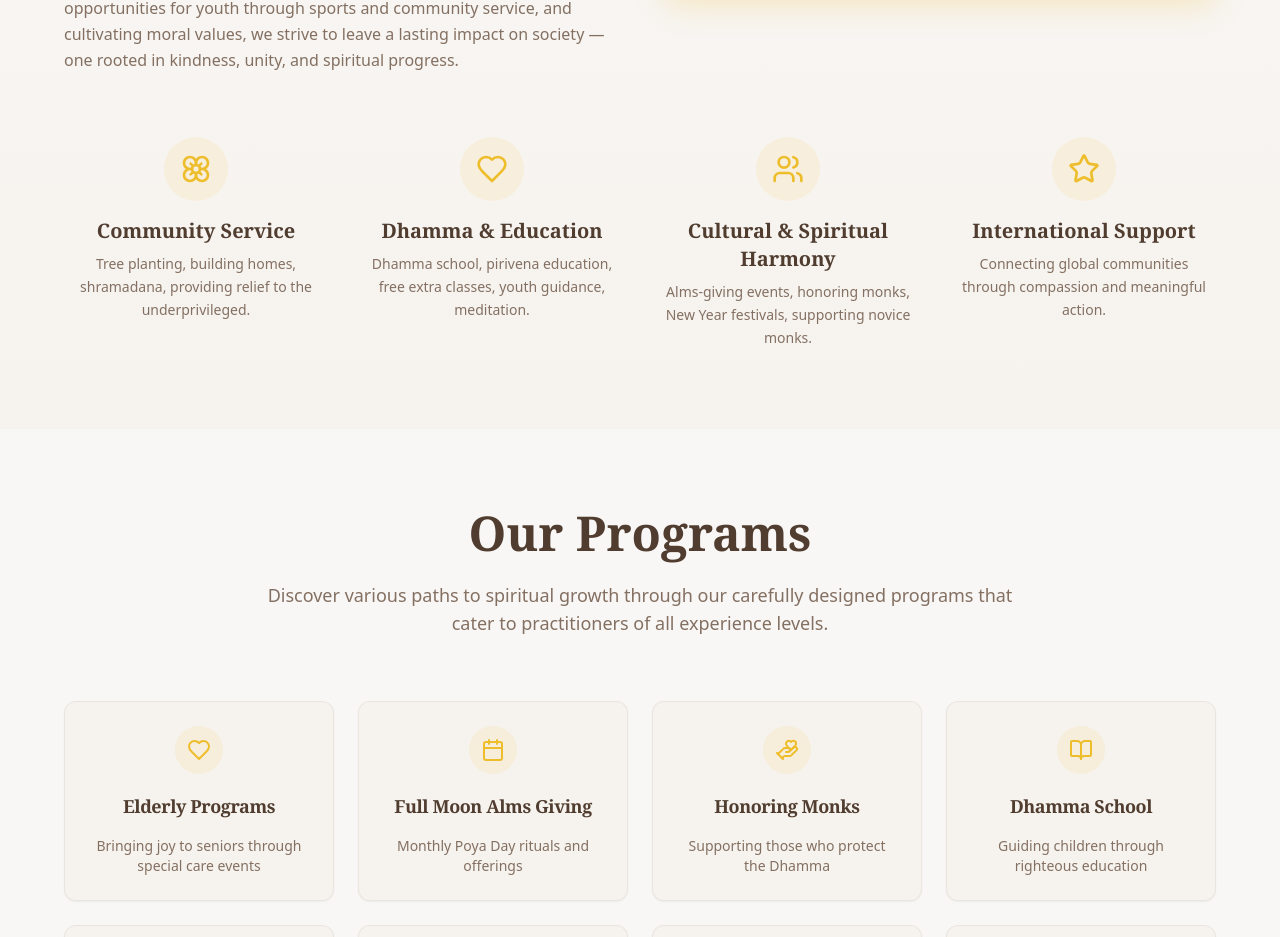
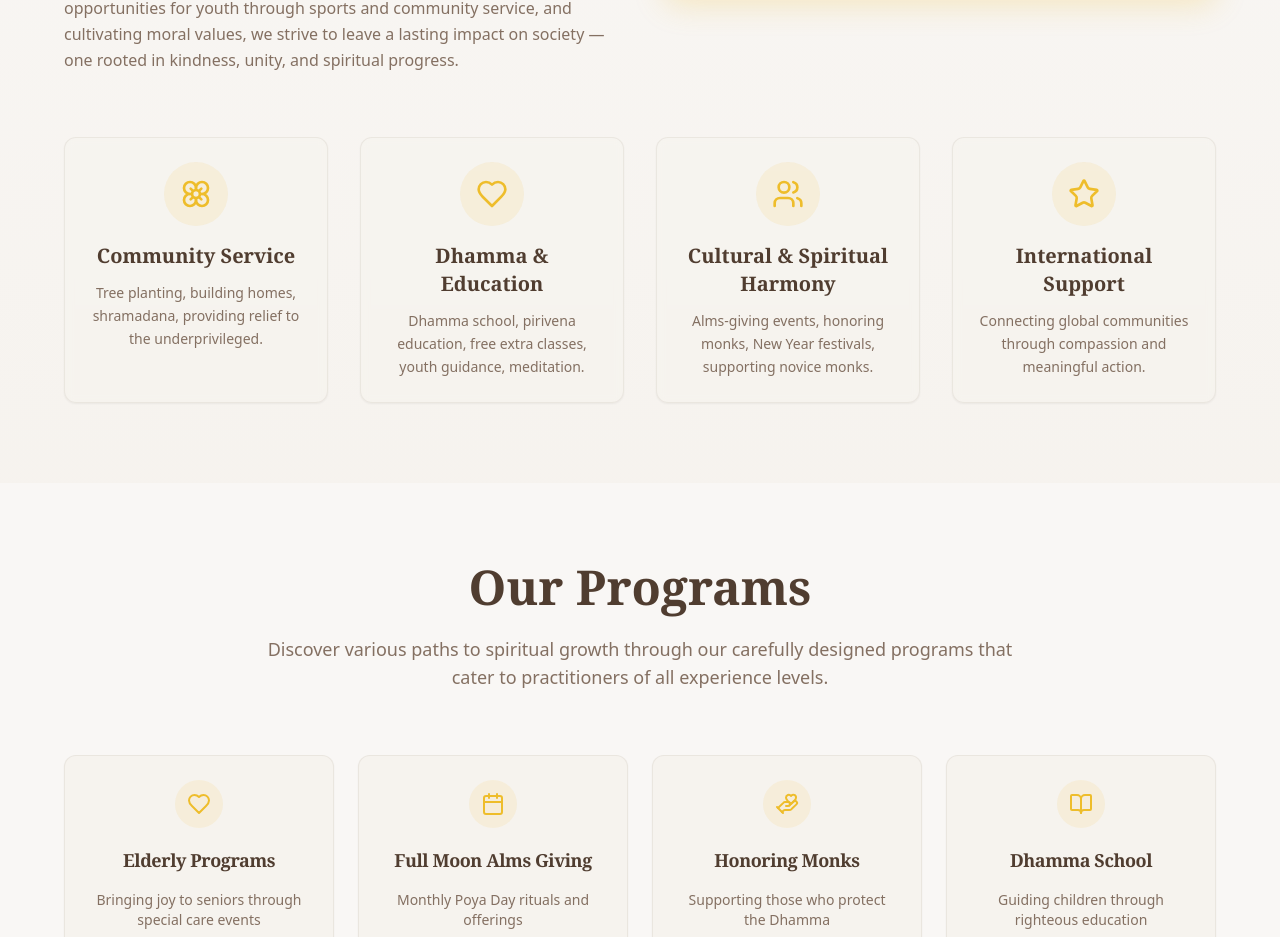
Before and after one commit to webartbybinara/gunalankara-web-sanctuary, a React (Vite) app: page / in a window 1280 px wide. Shown: the part 1279-2216 px from the top of the page. Built offline with nearby package versions, Linux system fonts and the light colour scheme.

Commit message:
Refactor About Us section
Change the About Us section to a card-based design.

```diff
--- a/src/components/AboutSection.tsx
+++ b/src/components/AboutSection.tsx
@@ -1,5 +1,6 @@
 import React from 'react';
 import { Flower, Users, Heart, Star } from 'lucide-react';
+import { Card, CardContent } from '@/components/ui/card';
 import lotusImage from '@/assets/lotus-flower.jpg';
 
 const AboutSection = () => {
@@ -59,17 +60,19 @@ const AboutSection = () => {
                 description: 'Connecting global communities through compassion and meaningful action.'
               }
             ].map((value, index) => (
-              <div key={index} className="text-center group">
+              <Card key={index} className="group hover:shadow-lg transition-all duration-300 hover:-translate-y-1 bg-card/50 backdrop-blur-sm border-border/50">
+                <CardContent className="p-6 text-center">
                   <div className="w-16 h-16 bg-primary/10 rounded-full flex items-center justify-center mx-auto mb-4 group-hover:bg-primary/20 transition-colors duration-300">
                     <value.icon className="w-8 h-8 text-primary" />
                   </div>
-                <h4 className="text-xl font-serif font-semibold text-foreground mb-2">
+                  <h4 className="text-xl font-serif font-semibold text-foreground mb-3">
                     {value.title}
                   </h4>
                   <p className="text-muted-foreground text-sm leading-relaxed">
                     {value.description}
                   </p>
-              </div>
+                </CardContent>
+              </Card>
             ))}
           </div>
         </div>
```
Lines whose indentation alone changed are shown as unchanged.
